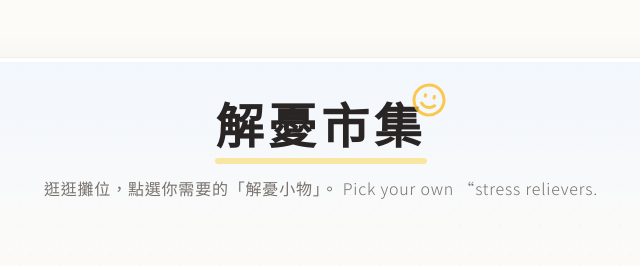
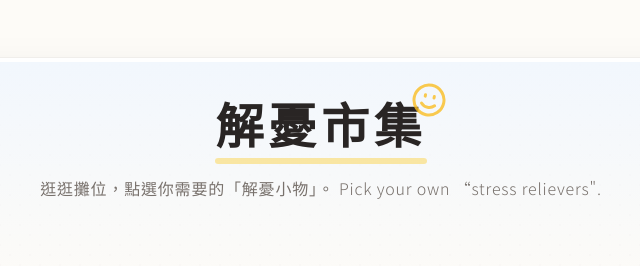
Before and after one commit to hkapalibraries/wellnessmarket, a plain HTML site: page index.html in a window 1280 px wide. Shown: the top 266 px of the page, 319-959 px from the left. Drawn offline with nearby package versions, Linux system fonts and the light colour scheme.

Commit message:
Update index.html

```diff
--- a/index.html
+++ b/index.html
@@ -93,7 +93,7 @@
                 </div>
             </div>
             <p class="text-stone-500 mt-3 font-light tracking-wider text-sm md:text-base">
-                逛逛攤位，點選你需要的「解憂小物」。 Pick your own “stress relievers.
+                逛逛攤位，點選你需要的「解憂小物」。 Pick your own “stress relievers".
             </p>
         </header>
 
@@ -469,4 +469,5 @@
 
     </script>
 </body>
+
 </html>
```
